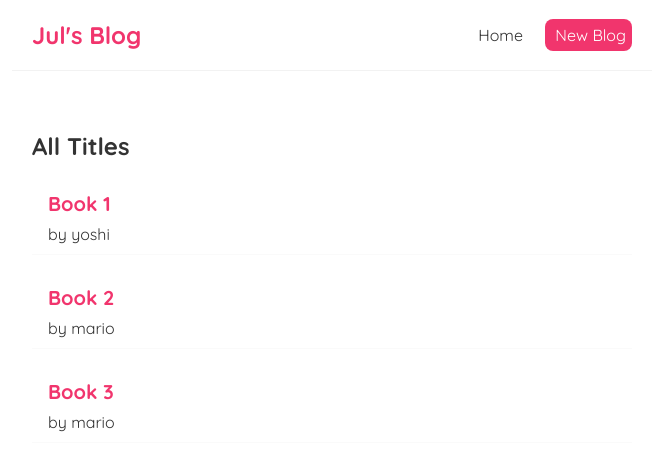
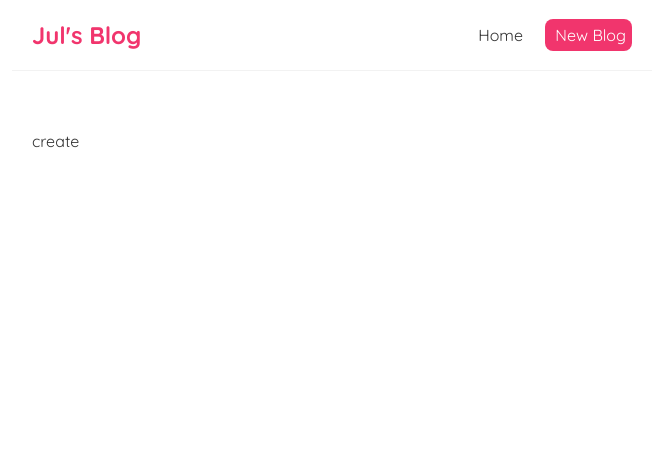
Before and after one commit to babyOctopuses/react-exercise, a React (Create React App) app in the folder exercise1/: page /create in a window 1280 px wide. Shown: the top 470 px of the page, without its empty margins (308-971 px from the left). Built offline with nearby package versions, Linux system fonts and the light colour scheme; data requests are answered from the project's data file.

Commit message:
added routes

```diff
--- a/exercise1/src/App.js
+++ b/exercise1/src/App.js
@@ -1,5 +1,6 @@
 import Navbar from './Navbar/Navbar';
-import Home from './Navbar/Home'
+import Home from './Navbar/Home';
+import Create from './Navbar/Create';
 import {BrowserRouter as Router, Route, Switch} from 'react-router-dom';
 
 function App() {
@@ -9,8 +10,11 @@ function App() {
           <Navbar/>
           <div className="content">
           <Switch>
-            <Route path="/">
+            <Route exact path="/">
               <Home/>
+            </Route>
+            <Route path="/create">
+              <Create/>
             </Route>
           </Switch>
           </div>
--- /dev/null
+++ b/exercise1/src/Navbar/Create.js
@@ -0,0 +1,9 @@
+import React from 'react'
+
+const Create = () => {
+  return (
+    <div>create</div>
+  )
+}
+
+export default Create;
```
